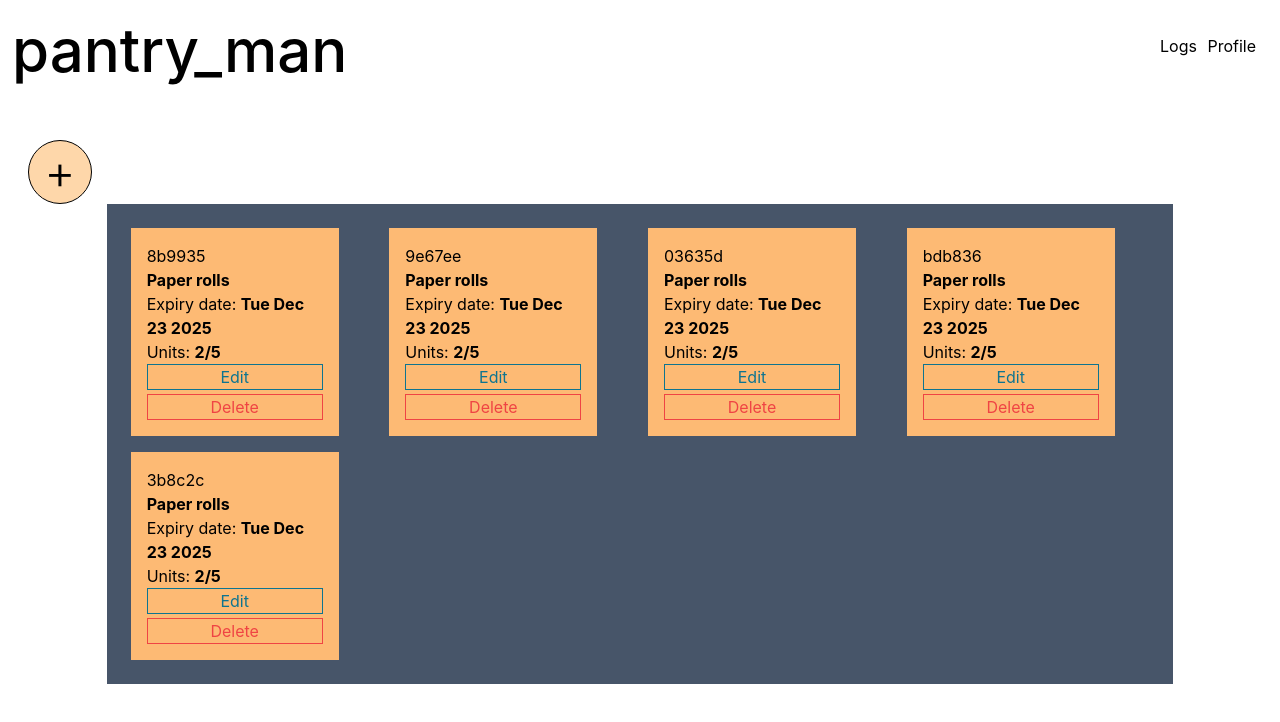
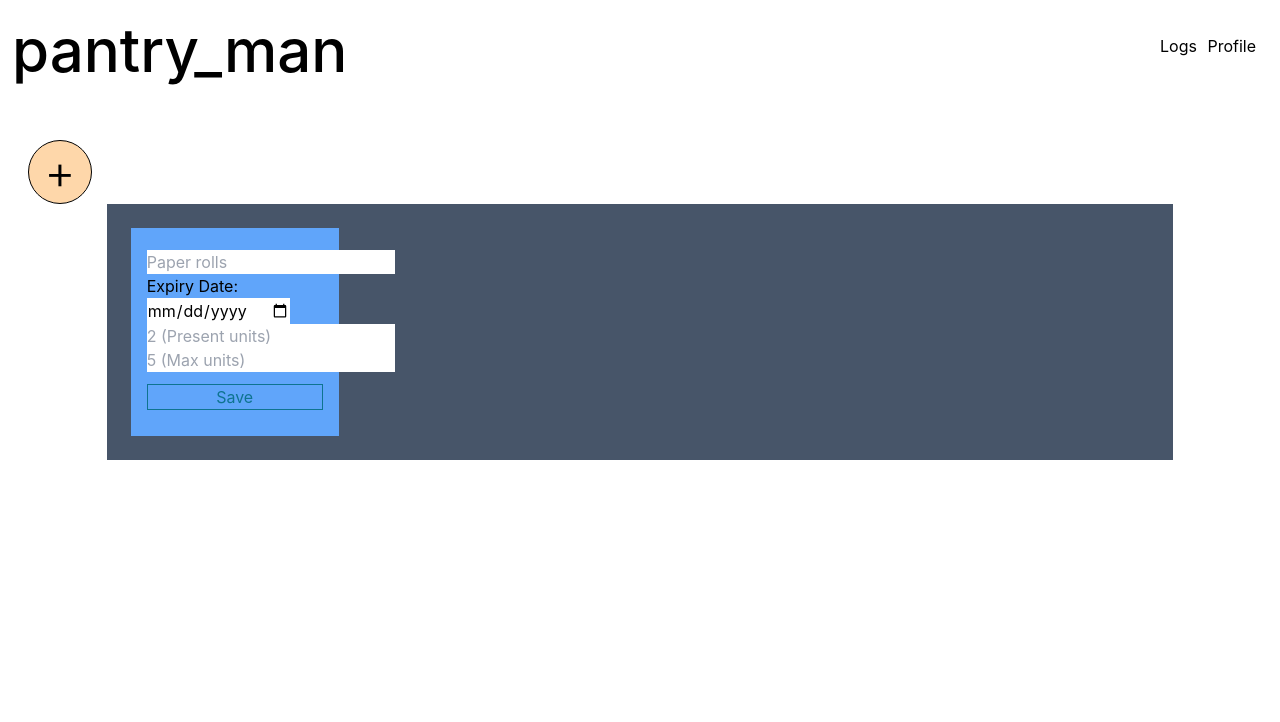
Before and after one commit to rohitbathi/pantry-man-frontend, a React (Create React App) app: page / in a window 1280 px wide. Both pictures are taken after a click on the button "Edit". Shown: the top 722 px of the page. Built offline with nearby package versions, Linux system fonts and the light colour scheme.

Commit message:
Enabled CRUD operations on the front-end for items in user-page

```diff
--- /dev/null
+++ b/src/components/Edititemcard.tsx
@@ -0,0 +1,61 @@
+import React, { useRef } from "react";
+
+import { Item } from "../routes/userhomepage";
+
+interface editItemCardProps {
+    items: Item[],
+    setItems: React.Dispatch<React.SetStateAction<Item[]>>,
+    editItem: Item | undefined
+}
+
+const EditItemCard = ({
+    items,
+    setItems,
+    editItem
+}: editItemCardProps) => {
+
+    let itemNameRef = useRef<HTMLInputElement>(null)
+    let expDateRef = useRef<HTMLInputElement>(null)
+    let presentUnitsRef = useRef<HTMLInputElement>(null)
+    let maxUnitsRef = useRef<HTMLInputElement>(null)
+
+    const saveEdit = ()=>{
+        let newItems = items.map((item)=>{
+            if(editItem && item.itemId==editItem.itemId){
+                return {
+                    ...item,
+                    itemName: itemNameRef.current?.value ? itemNameRef.current?.value : editItem.itemName,
+                    expDate: expDateRef.current?.value ? new Date(expDateRef.current?.value) : editItem.expDate,
+                    presentUnits: presentUnitsRef.current?.value ? parseInt(presentUnitsRef.current?.value) : editItem.presentUnits,
+                    maxUnits: maxUnitsRef.current?.value ? parseInt(maxUnitsRef.current?.value) : editItem.maxUnits,
+                    editStatus: false
+                }
+                // console.log(expDateRef.current?.placeholder);
+            }
+            return item
+        })
+
+        setItems(newItems)
+    }
+
+    if(editItem){
+        return (
+            <div className="w-52 h-52 p-4 bg-blue-400 flex flex-col justify-around" >
+                <div>
+                    <input type="text" name="item-name" id="item-name" placeholder={editItem.itemName} ref={itemNameRef}/>
+                    <label>Expiry Date: </label><input type="date" name="expiry-date" id="expiry-date" placeholder={editItem.expDate?.toDateString()} ref={expDateRef}/>
+                    <input type="number" name="current-units" id="current-units" placeholder={editItem.presentUnits ? editItem.presentUnits.toString() + ' (Present units)' : String(0) + ' (Present units)'} ref={presentUnitsRef}/>
+                    <input type="number" name="max-units" id="max-units" placeholder={editItem.maxUnits ? editItem.maxUnits.toString() + ' (Max units)' : String(0) + ' (Max units)'} ref={maxUnitsRef}/>
+                </div>
+                <button
+                    onClick={saveEdit}
+                    className="border border-cyan-700 text-cyan-700 mb-1">
+                    Save
+                </button>
+            </div>
+        )
+    }
+    return <div></div>
+}
+
+export default EditItemCard
--- a/src/components/Itemcard.tsx
+++ b/src/components/Itemcard.tsx
@@ -1,36 +1,48 @@
 import React from "react"
 
 import { Item } from "../routes/userhomepage"
-import { log } from "console"
 
 interface itemCardProps {
-    itemId: string,
-    itemName: string,
-    expDate?: Date,
-    presentUnits: Number,
-    maxUnits: Number,
+    currItem: Item
     items: Item[],
-    setItems: React.Dispatch<React.SetStateAction<Item[]>>
+    setItems: React.Dispatch<React.SetStateAction<Item[]>>,
+    setEditItem: React.Dispatch<React.SetStateAction<Item | undefined>>
 }
 
-export default function Itemcard({itemId, itemName, expDate, presentUnits, maxUnits, items, setItems}: itemCardProps){
+export default function Itemcard(
+    {
+        currItem,
+        items,
+        setItems,
+        setEditItem
+    }: itemCardProps){
 
     const deleteHandler = (event:React.MouseEvent<HTMLButtonElement>)=>{
         event.preventDefault()
-        console.log(items.filter((item)=>item.itemId!==itemId))
-        setItems(items.filter((item)=>item.itemId!==itemId))
+        // console.log(items.filter((item)=>item.itemId!==itemId))
+        setItems(items.filter((item)=>currItem.itemId!==item.itemId))
+    }
+
+    const editHandler = ()=>{
+        setEditItem(currItem)
+        setItems(items.map((item)=>{
+            if(item.itemId==currItem.itemId){
+                return{...item, editStatus:true}
+            }
+            return item
+        }))
     }
 
     return (
         <div className="w-52 h-52 p-4 bg-orange-300 flex flex-col justify-around" >
             <div>
-                <p>{itemId}</p>
-                <p><b>{itemName}</b></p>
-                <p>Expiry date: <b>{expDate?.toDateString()}</b></p>
-                <p>Units: <b>{presentUnits.toString()}/{maxUnits.toString()}</b></p>
+                <p>{currItem.itemId}</p>
+                <p><b>{currItem.itemName}</b></p>
+                <p>Expiry date: <b>{currItem.expDate?.toDateString()}</b></p>
+                <p>Units: <b>{currItem.presentUnits ? currItem.presentUnits.toString() : 0}/{currItem.maxUnits ? currItem.maxUnits.toString() : 0}</b></p>
             </div>
             <button
-            // onClick={deleteHandler}
+            onClick={editHandler}
              className="border border-cyan-700 text-cyan-700 mb-1">
                 Edit
             </button>
--- a/src/components/Itemdetailsform.tsx
+++ b/src/components/Itemdetailsform.tsx
@@ -1,40 +1,52 @@
-import React from "react";
+import React, { useState, useRef } from "react";
 
 import { genUID, Item } from "../routes/userhomepage";
 
 interface itemDetailsFormProps{
     items: Item[],
-    showItemForm: boolean,
-    itemDetails: Item,
+    itemDetails?: Item,
     setItems: React.Dispatch<React.SetStateAction<Item[]>>,
     setShowItemForm: React.Dispatch<React.SetStateAction<boolean>>,
-    setItemDetails: React.Dispatch<React.SetStateAction<Item | undefined>>
 }
 
-const Itemdetailsform= ({items, showItemForm, itemDetails, setItems, setShowItemForm, setItemDetails}: itemDetailsFormProps)=>{
+const Itemdetailsform= (
+    {
+        items,
+        setItems,
+        setShowItemForm,
+    }: itemDetailsFormProps) => {
 
-    const addHandler = ()=>{
+        let itemNameRef = useRef<HTMLInputElement>(null)
+        let expDateRef = useRef<HTMLInputElement>(null)
+        let presentUnitsRef = useRef<HTMLInputElement>(null)
+        let maxUnitsRef = useRef<HTMLInputElement>(null)
+
+    const addHandler = () => {
+
         setItems([
             ...items,
             {
+                editStatus: false,
                 itemId: genUID(),
-                itemName: 'Paper rolls',
-                expDate: '12/23/2025',
-                presentUnits: 2,
-                maxUnits: 5
+                itemName: itemNameRef.current? itemNameRef.current.value : undefined,
+                expDate: expDateRef.current ? new Date(expDateRef.current.value) : undefined,
+                presentUnits: presentUnitsRef.current ? parseInt(presentUnitsRef.current.value) : 0,
+                maxUnits: maxUnitsRef.current ? parseInt(maxUnitsRef.current.value) : 0
             }
         ])
+        console.log(items);
+
         setShowItemForm(false)
     }
 
     return(
         <form action="#"
          className="bg-amber-700 flex flex-col items-center">
-            <input type="text" name="item-name" id="item-name" placeholder="Item name" />
-            <input type="date" name="expiry-date" id="expiry-date" />
-            <input type="number" name="current-units" id="current-units" placeholder="Current units" />
-            <input type="number" name="max-units" id="max-units" placeholder="Maximum units" />
-            <input type="button" value="Add" onClick={addHandler}/>
+            <input type="text" name="item-name" id="item-name" placeholder="Item name" ref={itemNameRef}/>
+            <input type="date" name="expiry-date" id="expiry-date" ref={expDateRef}/>
+            <input type="number" name="current-units" id="current-units" placeholder="Current units" ref={presentUnitsRef}/>
+            <input type="number" name="max-units" id="max-units" placeholder="Maximum units" ref={maxUnitsRef}/>
+            <input type="button" value="Add" onClick={addHandler} />
         </form>
     )
 }
--- a/src/routes/userhomepage.tsx
+++ b/src/routes/userhomepage.tsx
@@ -5,13 +5,15 @@ import { v4 as uuidv4 } from 'uuid'
 import Appname from "../components/Appname";
 import Itemcard from "../components/Itemcard";
 import Itemdetailsform from "../components/Itemdetailsform";
+import EditItemCard from "../components/Edititemcard";
 
 export interface Item{
+    editStatus: boolean
     itemId: string,
-    itemName: string,
-    expDate: string,
-    presentUnits: Number,
-    maxUnits: Number
+    itemName: string | undefined,
+    expDate: Date | undefined,
+    presentUnits: number | undefined,
+    maxUnits: number | undefined
 }
 
 export const genUID = ()=>{
@@ -23,42 +25,15 @@ export default function Userhome(){
 
     let [items, setItems] = useState<Item[]>([
         {
+            editStatus: false,
             itemId: genUID(),
             itemName: 'Paper rolls',
-            expDate: '12/23/2025',
+            expDate: new Date('12/23/2025'),
             presentUnits: 2,
             maxUnits: 5
-        },
-        {
-            itemId: genUID(),
-            itemName: 'Paper rolls',
-            expDate: '12/23/2025',
-            presentUnits: 2,
-            maxUnits: 5
-        },
-        {
-            itemId: genUID(),
-            itemName: 'Paper rolls',
-            expDate: '12/23/2025',
-            presentUnits: 2,
-            maxUnits: 5
-        },
-        {
-            itemId: genUID(),
-            itemName: 'Paper rolls',
-            expDate: '12/23/2025',
-            presentUnits: 2,
-            maxUnits: 5
-        },
-        {
-            itemId: genUID(),
-            itemName: 'Paper rolls',
-            expDate: '12/23/2025',
-            presentUnits: 2,
-            maxUnits: 5
-        },
+        }
     ])
-    let [itemDetails, setItemDetails] = useState<Item>()
+    let [editItem, setEditItem] = useState<Item>()
     let [showItemForm, setShowItemForm] = useState<boolean>(false)
 
     const addButtonHandler = ()=>{
@@ -83,18 +58,28 @@ export default function Userhome(){
                 !showItemForm &&
                 <div className="w-10/12 h-fit p-6 m-auto bg-slate-600 grid grid-cols-4 grid-flow-row gap-4">
                     {
-                        items.map((item)=>(
-                            <Itemcard
-                                key={item.itemId}
-                                itemId={item.itemId}
-                                itemName={item.itemName}
-                                expDate={new Date(item.expDate)}
-                                presentUnits={item.presentUnits}
-                                maxUnits={item.maxUnits}
-                                items={items}
-                                setItems={setItems}
-                            />
-                        ))
+                        items.map((item)=>{
+                            if(!item.editStatus){
+                                return (
+                                    <Itemcard
+                                        key={item.itemId}
+                                        currItem={item}
+                                        items={items}
+                                        setItems={setItems}
+                                        setEditItem={setEditItem}
+                                    />
+                                )
+                            }else{
+                                return(
+                                    <EditItemCard
+                                        key={item.itemId}
+                                        items= {items}
+                                        setItems={setItems}
+                                        editItem= {editItem}
+                                    />
+                                )
+                            }
+                        })
                     }
                 </div>
             }
@@ -102,11 +87,8 @@ export default function Userhome(){
                 showItemForm &&
                 <Itemdetailsform
                     items={items}
-                    showItemForm={showItemForm}
                     setItems={setItems}
                     setShowItemForm={setShowItemForm}
-                    itemDetails={itemDetails}
-                    setItemDetails={setItemDetails}
                 />
             }
         </div>
```
